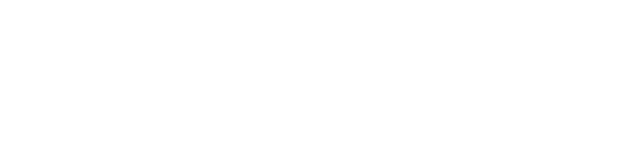
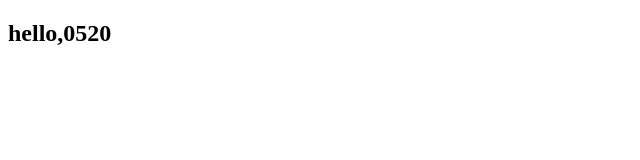
Before and after one commit to Tianyu5177/0520_demo, a plain HTML site: page index.html in a window 1280 px wide. Shown: the whole page, without its empty margins (0-640 px from the left). Drawn offline with Linux system fonts and the light colour scheme.

Commit message:
新增了一个index

```diff
--- a/index.html
+++ b/index.html
@@ -6,5 +6,7 @@
 </head>
 <body>
 
+<h2>hello,0520</h2>
+
 </body>
 </html>
```
Also changed, not shown: a.txt, b.txt, demo.txt, 1 other file.
